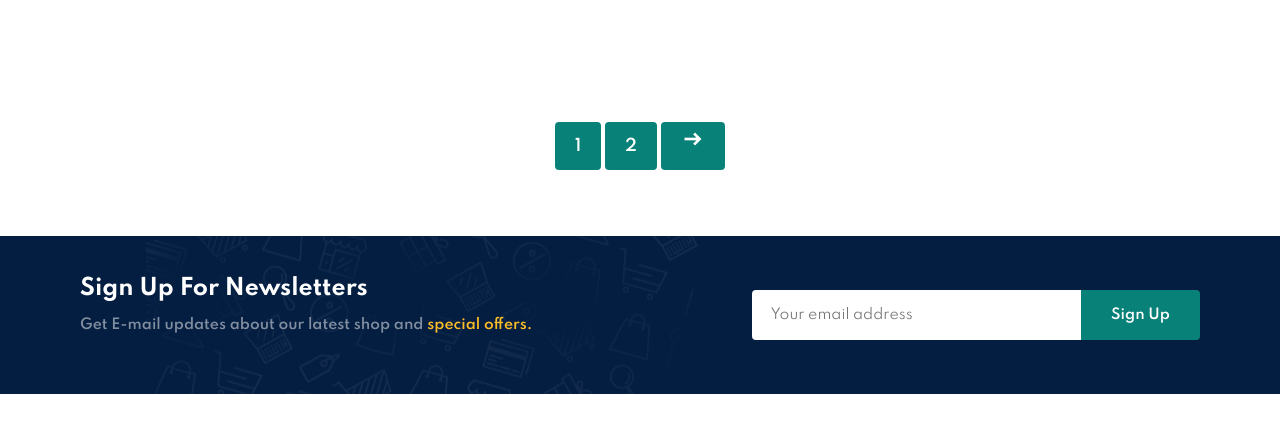
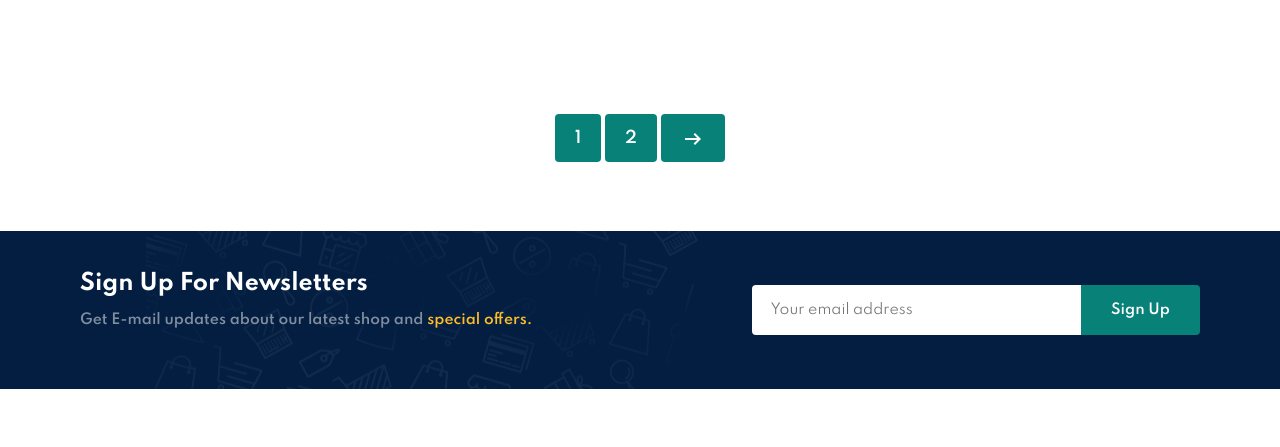
Before and after one commit to lauarnog/ecommerce, a plain HTML site: page blog.html in a window 1280 px wide. Shown: the part 2443-2890 px from the top of the page. Drawn offline with nearby package versions, Linux system fonts and the light colour scheme.

Commit message:
Update style.css
centralizando o botao de prox. pagina

```diff
--- a/style.css
+++ b/style.css
@@ -570,10 +570,10 @@ footer .copyright {
     font-weight: 600;
 }
 
-#pagination a span {
-    font-size: 24px;
-    font-weight: 600;
+.section-p1 span {
+    vertical-align: middle;
 }
+
 
 
 /* Single Product */
```
